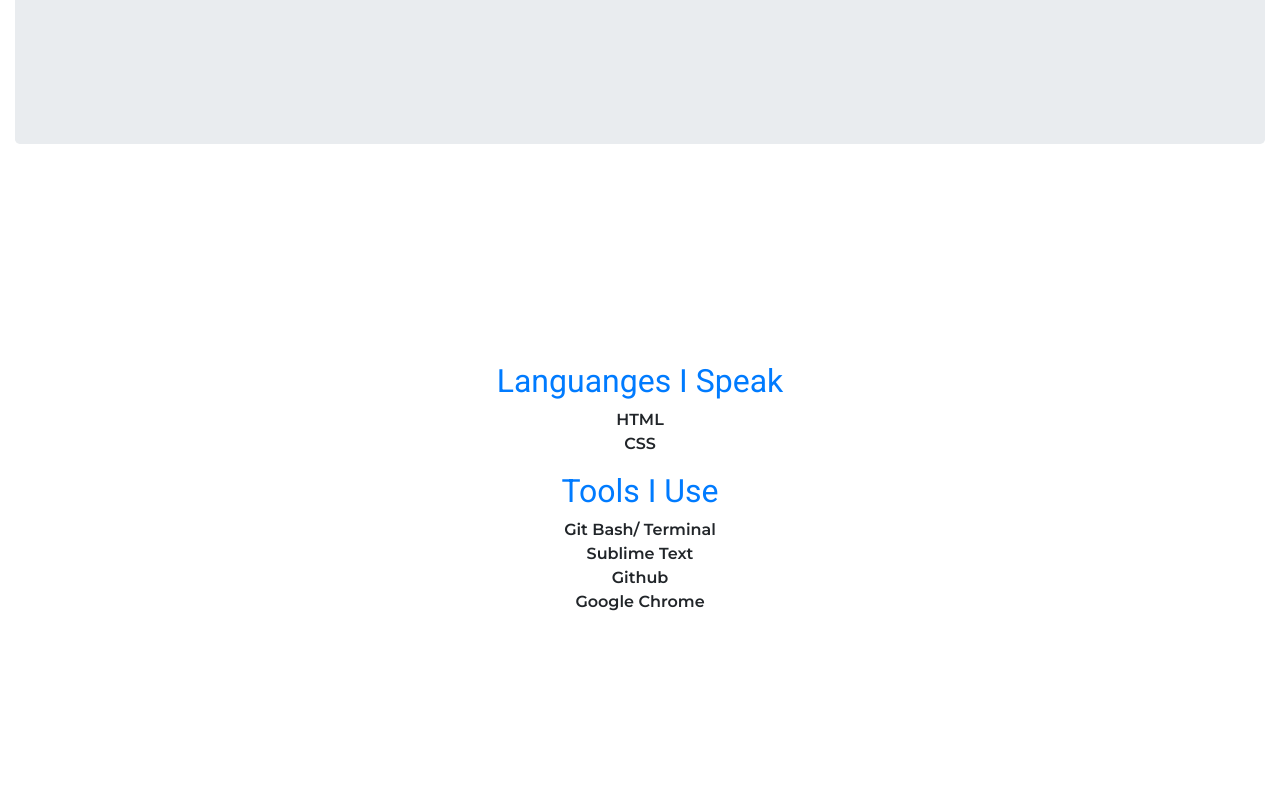
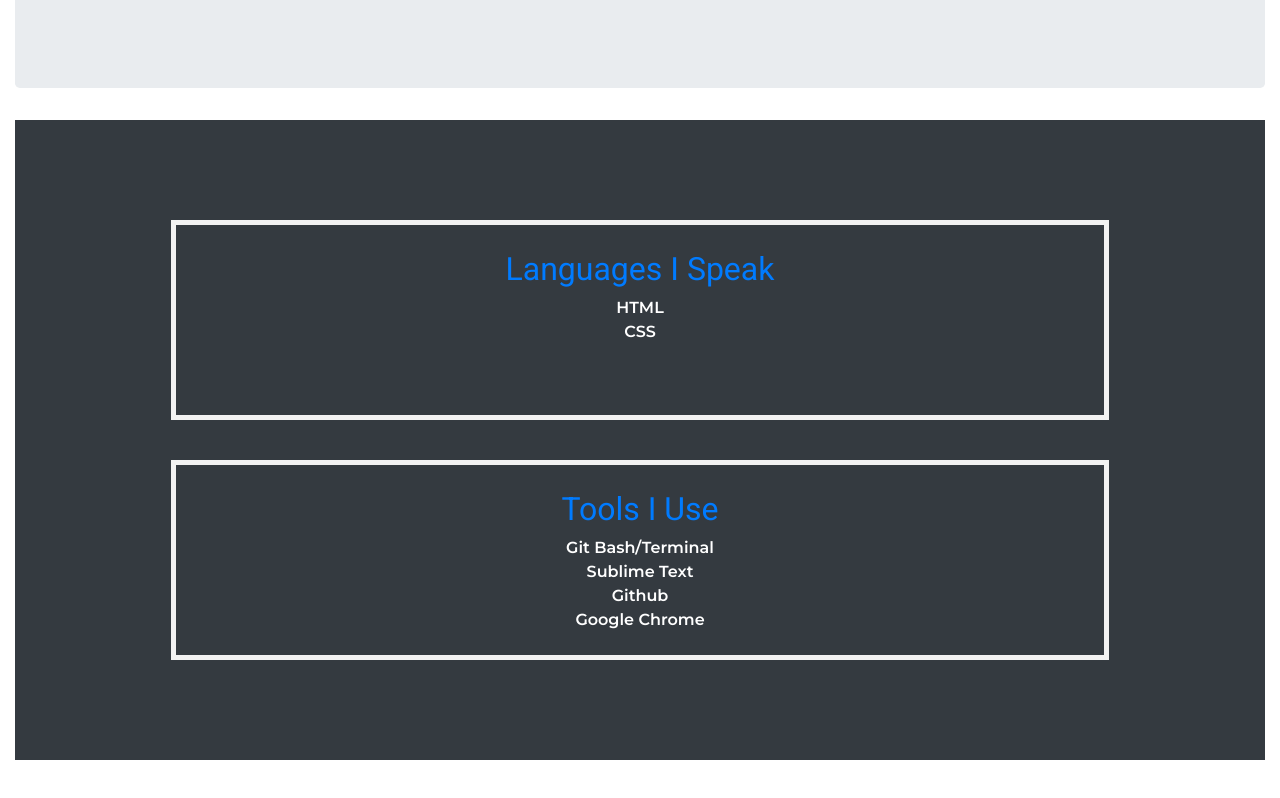
Before and after one commit to rubz369/fcb-portfolio, a plain HTML site: page index.html in a window 1280 px wide. Shown: the part 568-1366 px from the top of the page. After the commit the page ends 1328 px from the top, so only its background shows below. Drawn offline with nearby package versions, Linux system fonts and the light colour scheme.

Commit message:
#6 - Final version with custom CSS

```diff
--- a/index.html
+++ b/index.html
@@ -14,7 +14,7 @@
 		<link rel="stylesheet" type="text/css" href="style.css">
 	</head>
 	<body>
-    <nav class="navbar navbar-expand-lg navbar-dark bg-primary">
+    <nav class="navbar navbar-expand-lg navbar-dark bg-primary fixed-top">
 		  <button class="navbar-toggler" type="button" data-toggle="collapse" data-target="#navbarSupportedContent" aria-controls="navbarSupportedContent" aria-expanded="false" aria-label="Toggle navigation">
 		    <span class="navbar-toggler-icon"></span>
 		  </button>
@@ -36,21 +36,23 @@
 				<p>Hi My name is Joshua Rubia </p>
 				<img src="images/jr.jpg">
 			</section>
-			<section class="text-center" id="gallery">
-				<h2>
-					Languanges I Speak</h2>
+			<section class="text-center bg-dark" id="gallery">
+				<div class="tools">
+					<h2>Languages I Speak</h2>
 					<ul>
 						<li>HTML</li>
 						<li>CSS</li>
 					</ul>
-
+				</div>
+				<div class="tools">
 					<h2>Tools I Use</h2>
 					<ul>
-					<li>Git Bash/ Terminal</li>
+						<li>Git Bash/Terminal</li>
 						<li>Sublime Text</li>
 						<li>Github</li>
 						<li>Google Chrome</li>
 					</ul>
+				</div>
 			</section>
 		</div>
 		<!-- Bootsrap Scripts -->
--- a/style.css
+++ b/style.css
@@ -42,3 +42,17 @@ h2{
 
 	color: #007bff;
 }
+
+.tools {
+  padding: 25px;
+  height: 200px;
+  border: 5px solid #f2f2f2;
+  margin: 20px;
+  width: 75%;
+  color: white;
+}
+
+html{
+
+	scroll-behavior: smooth;
+}
```
Lines whose indentation alone changed are shown as unchanged.
